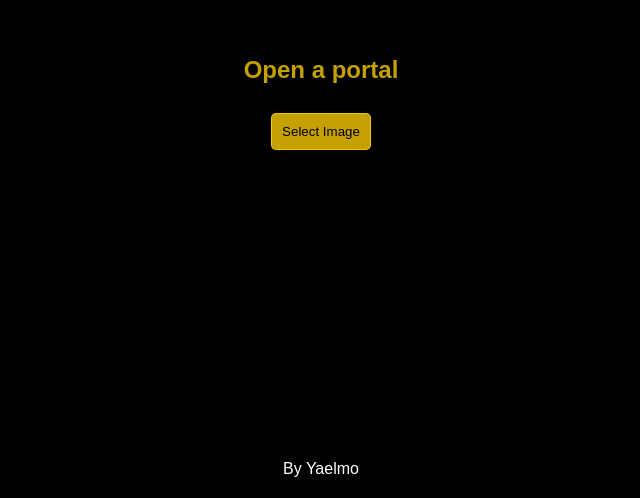
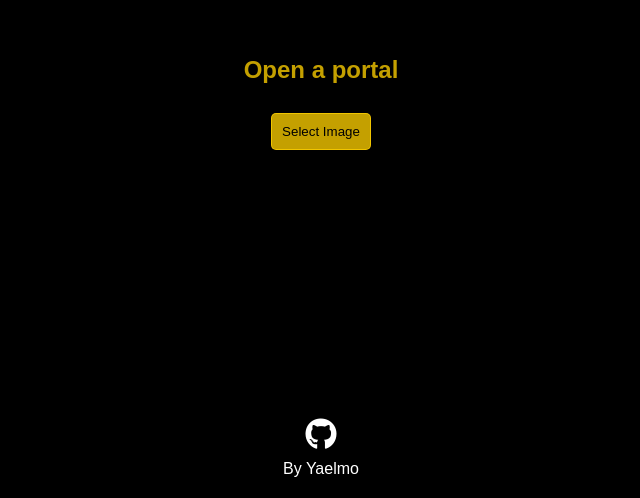
Before and after one commit to yaelmo21/portal-strange, a website built with webpack: page src/index.html in a window 1280 px wide. Shown: the part 302-800 px from the top of the page, without its empty margins (319-959 px from the left). Built offline with nearby package versions, Linux system fonts and the light colour scheme.

Commit message:
Link GitHub

```diff
--- a/src/index.html
+++ b/src/index.html
@@ -34,7 +34,9 @@
                 <button id="download-image" class="button"><i class="fa-solid fa-download"></i></button>
                 <button id="button-reset" class="button">Reset</button>
             </div>
+            <a href="https://github.com/yaelmo21/portal-strange" target="_blank"><i class="fa-brands fa-github fa-2x"></i></a>
             <a href="https://yaelruiz.com" target="_blank"> By Yaelmo </a>
+
         </footer>
     </main>
 </body>
```
